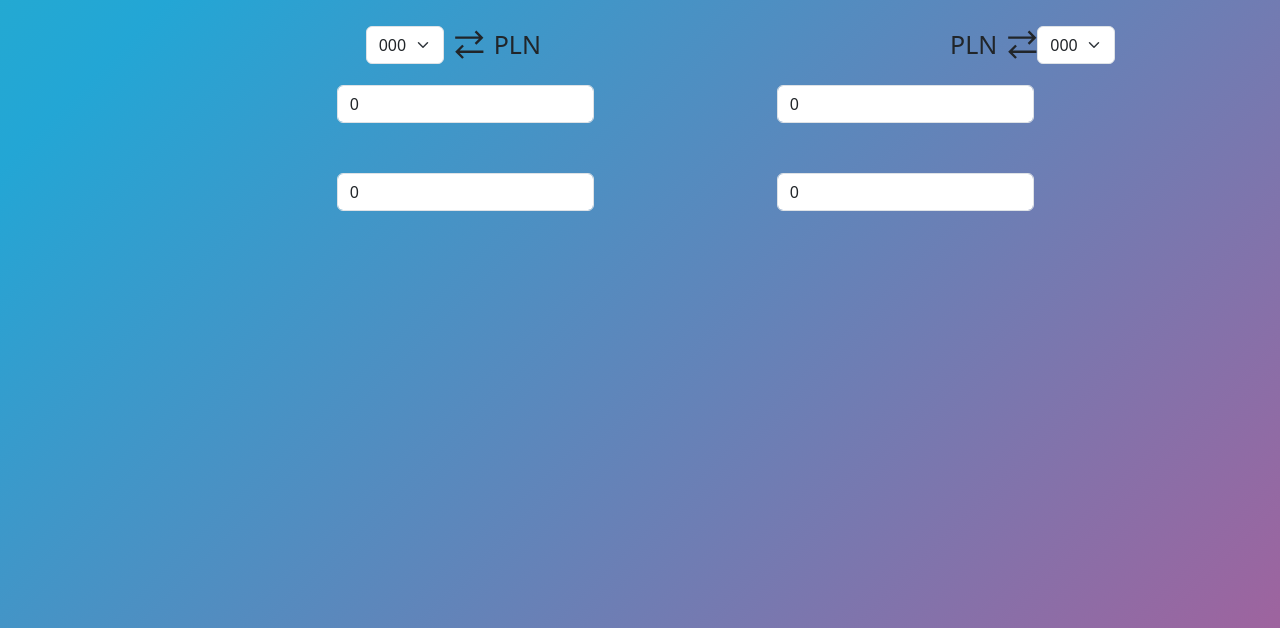
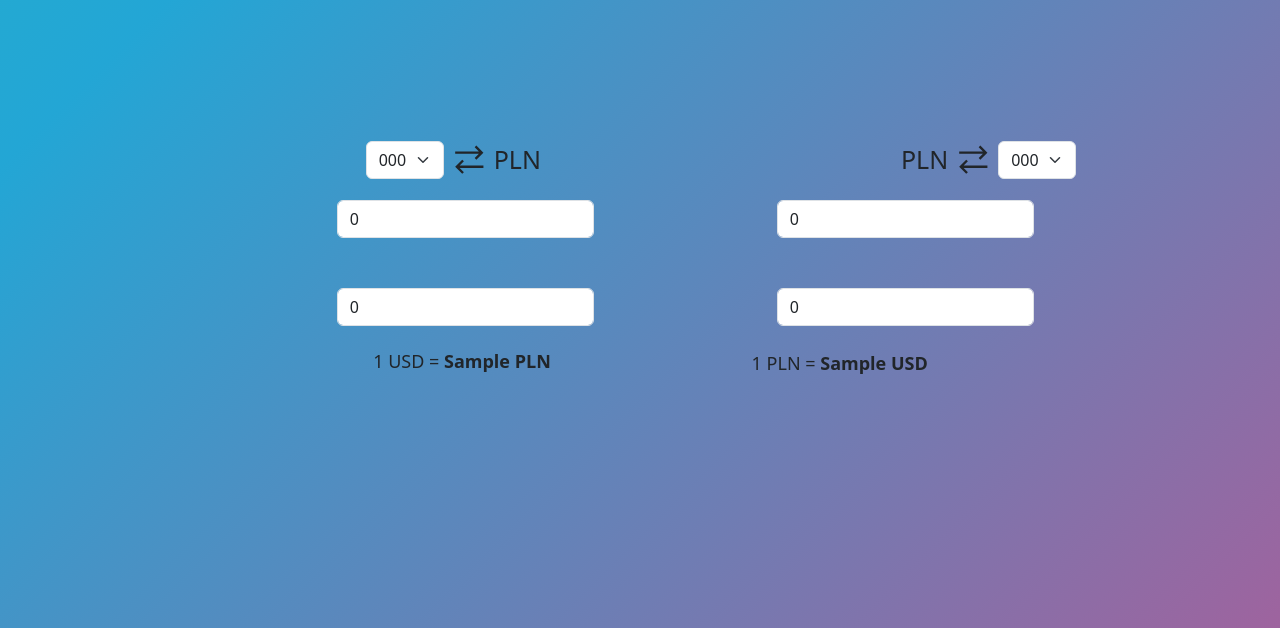
Before and after one commit to wozniakos10/Currency_converter, a Django app: template currency/currency_app/templates/base.html in a window 1280 px wide. Shown: the part 97-725 px from the top of the page. Run offline with Django 4.2, Linux system fonts and the light colour scheme; the template is opened without the code that fills it: most values are stand-ins (such as "Sample title", 1, 10 or a date in 2020).

Commit message:
Update html

```diff
--- a/currency/currency_app/templates/base.html
+++ b/currency/currency_app/templates/base.html
@@ -1,6 +1,6 @@
 {% load static %}
 <!DOCTYPE html>
-<html lang="en">
+<html lang="en" xmlns="http://www.w3.org/1999/html">
 <head>
     <meta charset="UTF-8">
     <title>Title</title>
@@ -9,13 +9,13 @@
     <script src="{% static "currency_app/script.js" %}"></script>
 
 
+</head>
 
 <body>
-<!--<div class="d-flex flex-column justify-content-center w-100 h-100"></div>-->
 
         <h1 class="header">Currency calculator</h1>
 
-
+<div style="margin-bottom: 130px;"></div>
 <div class="center" style="width: 900px; height: 60px; margin-left: calc(100% / 3.5); margin-bottom: 10px; margin-top: 0px; margin-right: 10px;">
 
     <select class="form-select" id="first_select" aria-label="Default select example",  style="width:auto;margin-right: 10px; " oninput="update_sell({{sell_list}})">
@@ -30,13 +30,13 @@
 
 
 
-    <p1 style="font-size: 25px; margin-left:calc(100% / 2.2); margin-right: 10px;">PLN</p1>
+    <p1 style="font-size: 25px; margin-left:calc(100% / 2.5); margin-right: 10px;">PLN</p1>
 
-   <svg xmlns="http://www.w3.org/2000/svg" fill="none"  width="30" height="30" viewBox="0 0 17 17" aria-hidden="true" class="miscellany___StyledIconSwap-sc-1r08bla-1 fZJuOo"><path fill="currentColor" fill-rule="evenodd" d="M11.726 1.273l2.387 2.394H.667V5h13.446l-2.386 2.393.94.94 4-4-4-4-.94.94zM.666 12.333l4 4 .94-.94L3.22 13h13.447v-1.333H3.22l2.386-2.394-.94-.94-4 4z" clip-rule="evenodd"></path></svg>
+   <svg xmlns="http://www.w3.org/2000/svg" style="margin-right: 10px;" fill="none"  width="30" height="30" viewBox="0 0 17 17" aria-hidden="true" class="miscellany___StyledIconSwap-sc-1r08bla-1 fZJuOo"><path fill="currentColor" fill-rule="evenodd" d="M11.726 1.273l2.387 2.394H.667V5h13.446l-2.386 2.393.94.94 4-4-4-4-.94.94zM.666 12.333l4 4 .94-.94L3.22 13h13.447v-1.333H3.22l2.386-2.394-.94-.94-4 4z" clip-rule="evenodd"></path></svg>
 
     <select class="form-select" id="second_select" aria-label="Default select example", id="send" style="width:auto;margin-right: 10px; " oninput="update_buy({{buy_list}})">
    {% for code,number in zip_object2 %}
-            <option value="{{ number }}">{{ code }}</option>
+            <option  value="{{ number }}">{{ code }} <img src="https://cdn-icons-png.flaticon.com/512/197/197571.png" height="20px" width="20px"></option>
         {% endfor %}
 </select>
 
@@ -45,19 +45,14 @@
 
 
 
-
-
 <div class="input_one_line">
-
-  <input type="number" value="0" placeholder="Enter value" class="form-control" style="width: auto" id="left_input", name="other_l" , oninput="other_pln_l({{sell_list}}, value)" min="0">
+  <input type="number" value="0" placeholder="Enter value" class="form-control" style="width: auto" id="left_input", name="other_l" , oninput="other_pln_l({{sell_list}}, value)" min="0" >
 
 
   <input type="number"  class="form-control" value="0" placeholder="Enter value" class="left_input" style="width: auto" id="right_input", name="pln_r" oninput="pln_other_r({{buy_list}}, value)" >
 
 
 </div>
-
-
 
 <div class="input_one_line">
 
@@ -69,6 +64,14 @@
 
 </div>
 
+<div class="center"  style="width: 180px; height: 50px; margin-left: calc(100% / 3.43); margin-bottom: 10px; margin-top: -40px; margin-right: 10px; ">
+    <span id ='first_label' style="font-size: 18px;" > 1 USD = <b>{{sell_list.0}} PLN</b>  </span><br>
+</div>
+
+<div class="center"  style="width: 180px; height: 50px; margin-left: calc(100% / 1.703); margin-bottom: 10px; margin-top: -58px; margin-right: 10px;">
+    <span id="second_label" style="font-size: 18px;" >1 PLN = <b> {{pln_to_usd}} USD </b></span>
+</div>
+
 
 
 
```
